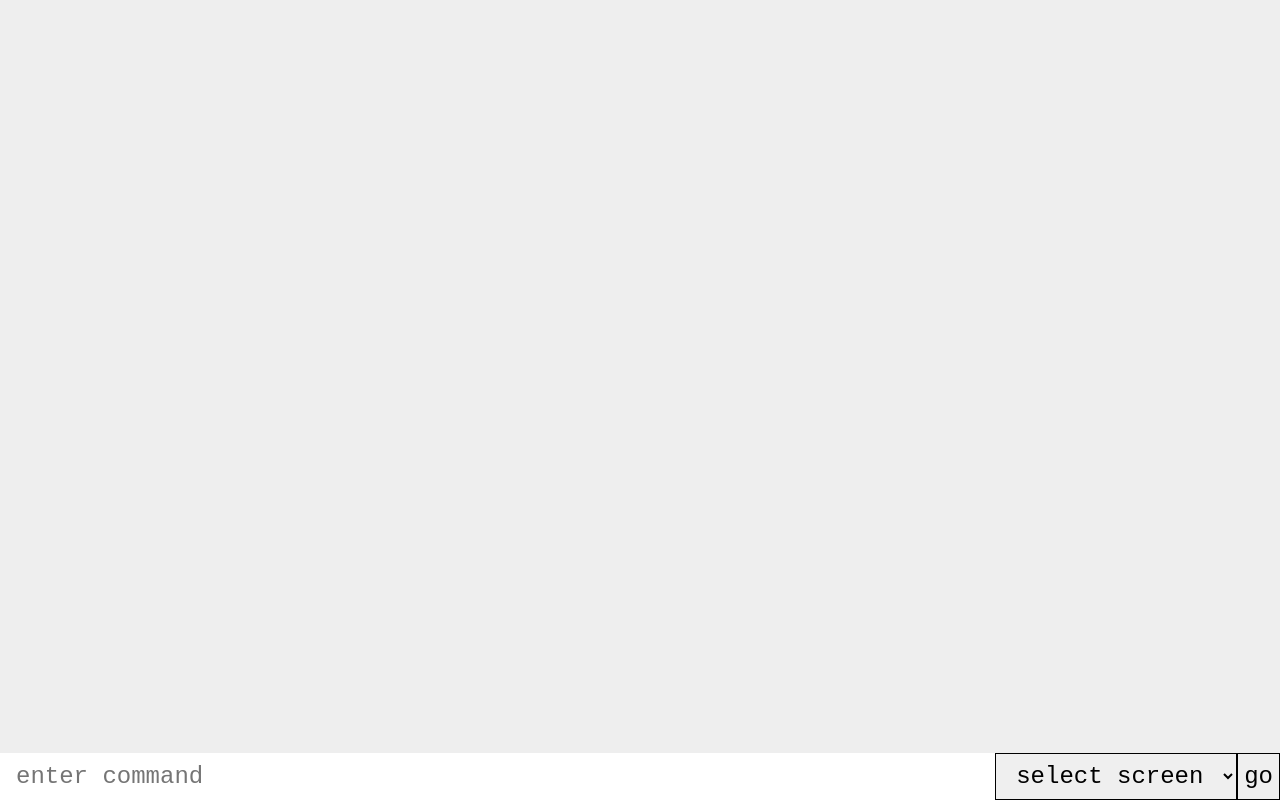
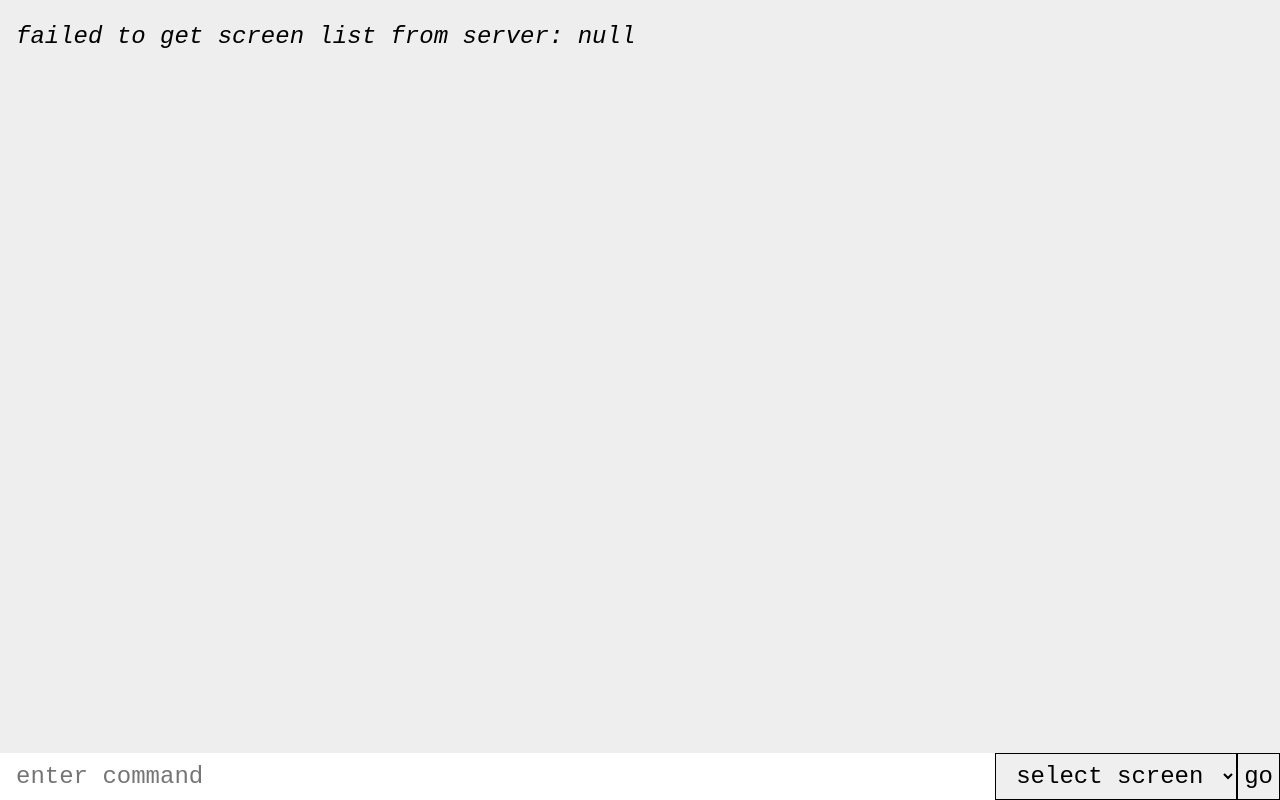
Before and after one commit to potch/corsica-repl, a plain HTML site: page index.html in a window 1280 px wide. Drawn offline with Linux system fonts and the light colour scheme; no server answers.

Commit message:
better error handling

```diff
--- a/index.html
+++ b/index.html
@@ -167,9 +167,15 @@
         var xhr = new XMLHttpRequest();
         xhr.open('POST', server + 'api/census.clients', true);
         xhr.onload = function () {
-          cb(JSON.parse(xhr.response));
+          try {
+            cb(JSON.parse(xhr.response));
+          } catch (e) {
+            error();
+          }
         };
-        xhr.onerror = function () {
+        xhr.onerror = error;
+
+        function error() {
           var msg = document.createElement('i');
           msg.innerHTML = 'failed to get screen list from server: ' + server;
           appendRow(msg);
```
